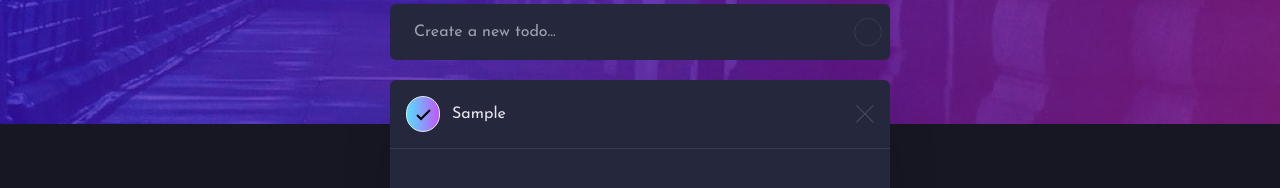
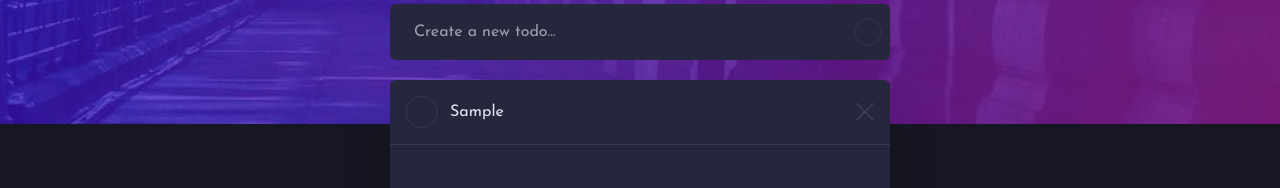
Before and after one commit to 04stefke/todo-app-challenge, a React (Vite) app: page / in a window 1280 px wide. Both pictures are taken after typing "Sample" into the empty fields and a click on the button 868 px from the left and 208 px from the top of the page. Shown: the part 176-364 px from the top of the page. Built offline with nearby package versions, Linux system fonts and the light colour scheme.

Commit message:
created a class for completed tasks, and added it to the classname if it meets the criteria

```diff
--- a/src/components/Todo.jsx
+++ b/src/components/Todo.jsx
@@ -1,14 +1,21 @@
 import React from "react";
-import tick from "../../public/assets/icon-check.svg";
 import cross from "../../public/assets/icon-cross.svg";
-const Todo = ({task}) => {
+const Todo = ({ task }) => {
 	return (
 		<div className="px-4 py-4 border-b border-borderB  text-lightGray  flex items-center justify-between  gap-3 w-full">
 			<div className="flex items-center gap-3">
-				<div className=" hover:border-light-gradient-color border rounded-full px-1 py-[5px] bg-gradient-checklist">
-					<img src={tick} alt="" className="cursor-pointer" />
+				<div
+					className={`cursor-pointer h-8 w-8 rounded-full border-[1px] border-borderB hover:border-brightBlue flex items-center justify-center ${
+						task.completed ? "completedTaskTick" : ""
+					}`}
+				>
+					<i className="bx bx-check text-bg2 text-lg px-2 py-3"></i>
 				</div>
-				<p className="cursor-pointer">{task.task}</p>
+				<p
+					className={`cursor-pointer ${task.completed ? "completedTask" : ""}`}
+				>
+					{task.task}
+				</p>
 			</div>
 			<img src={cross} alt="" className="justify-self-end cursor-pointer" />
 		</div>
--- a/src/index.css
+++ b/src/index.css
@@ -27,3 +27,11 @@
 .active-btn {
 	@apply text-brightBlue;
 }
+
+.completedTask {
+	@apply text-darkerFC line-through
+}
+
+.completedTaskTick {
+	@apply bg-gradient-checklist text-white
+}
```
